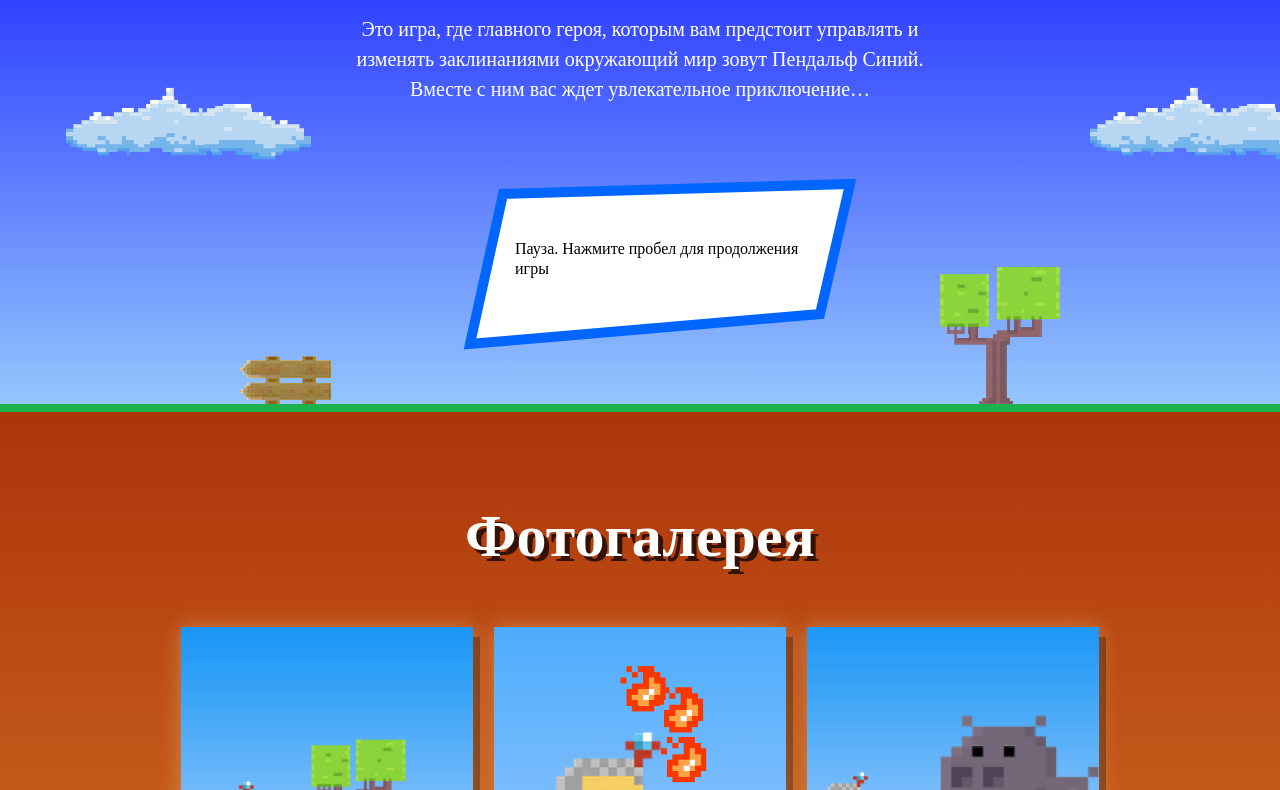
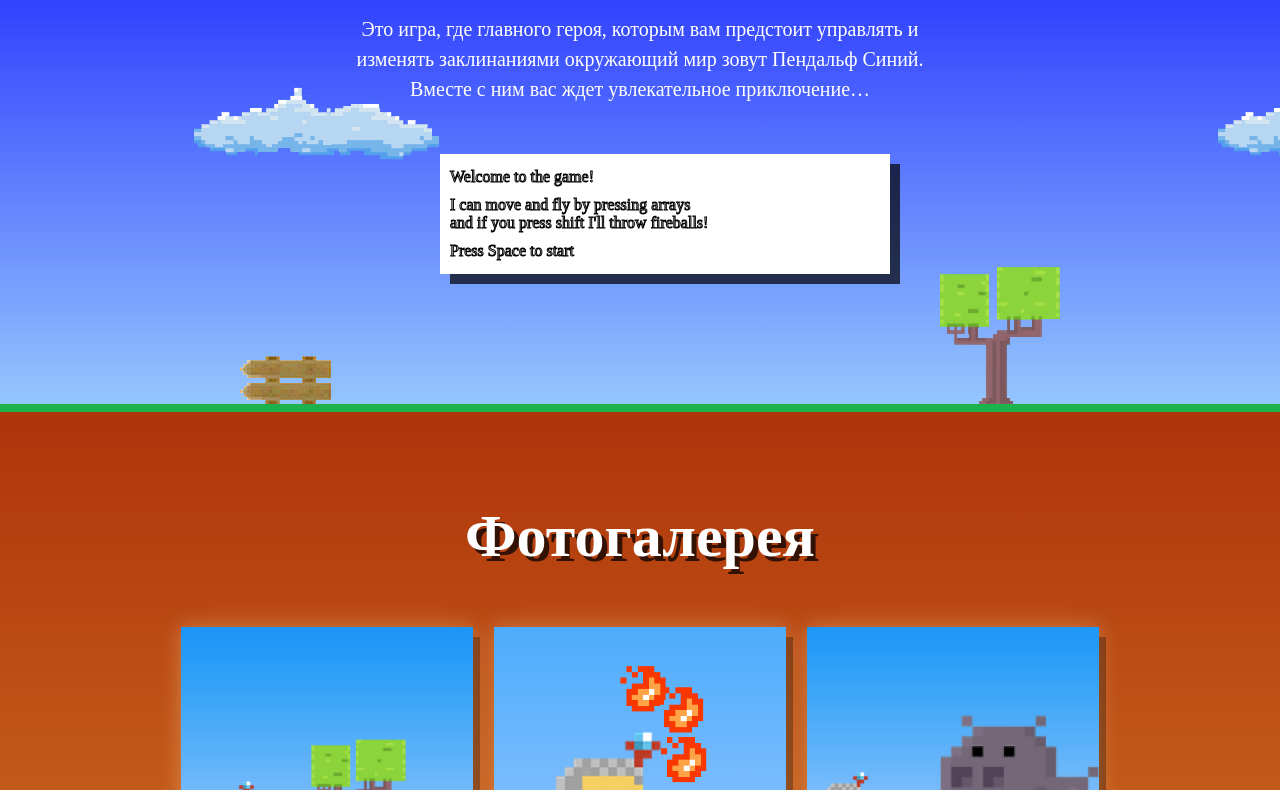
Before and after one commit to vtivadze/116214-code-and-magick, a website: page index.html in a window 1280 px wide. Shown: the part 203-993 px from the top of the page. Drawn offline with Linux system fonts and the light colour scheme; a web font is replaced by a local one.

Commit message:
module2-task1

```diff
--- a/index.html
+++ b/index.html
@@ -119,9 +119,8 @@
   </article>
 </template>
 
-<script src="js/check.js"></script>
 <script src="js/form.js"></script>
-<script src="js/game-stat.min.js"></script>
+<script src="js/game.js"></script>
 
 </body>
 </html>
--- a/js/game.js
+++ b/js/game.js
@@ -378,20 +378,44 @@
      * Отрисовка экрана паузы.
      */
     _drawPauseScreen: function() {
+      var msg;
       switch (this.state.currentStatus) {
         case Verdict.WIN:
-          console.log('you have won!');
+          //console.log('you have won!');
+          msg = ['You have won! You are the real Magick!', 'Just press the spacebar', 'and continue the game!', 'Good luck amigo!!!', , 'Press Space to start'];
           break;
         case Verdict.FAIL:
-          console.log('you have failed!');
+          //console.log('you have failed!');
+          msg = ['You have failed and I\'m so sorry!', 'But don\'t lose your mind', 'Be forward my friend!!!', , 'Press Space to start'];
           break;
         case Verdict.PAUSE:
-          console.log('game is on pause!');
+          //console.log('game is on pause!');
+          msg = ['Game is on pause!', 'It\'s time for coffee'];
           break;
         case Verdict.INTRO:
-          console.log('welcome to the game! Press Space to start');
+          //console.log('welcome to the game! Press Space to start');
+          msg = ['Welcome to the game!', 'I can move and fly by pressing arrays', 'and if you press shift I\'ll throw fireballs!', 'Press Space to start'];
           break;
       }
+      this.ctx.fillStyle = 'rgba(0, 0, 0, 0.7)';
+      this.ctx.fillRect(160, 60, 450, 120);
+
+      this.ctx.fillStyle = '#ffffff';
+      this.ctx.fillRect(150, 50, 450, 120);
+      this.ctx.font="16px PT Mono";
+      messageFormer(this.ctx, msg, 150, 50);
+
+      function messageFormer (ctx, msg, x, y) {
+      for (var i=0; i<msg.length; i++) {
+        if (i === 0) {
+          ctx.strokeText(msg[i], x+10, y+10+(i+1)*18);
+        } else if (i<msg.length-1) {
+          ctx.strokeText(msg[i], x+10, y+20+(i+1)*18);
+        } else {
+          ctx.strokeText(msg[i], x+10, y+30+(i+1)*18);
+        }
+      }
+    }
     },
 
     /**
```
